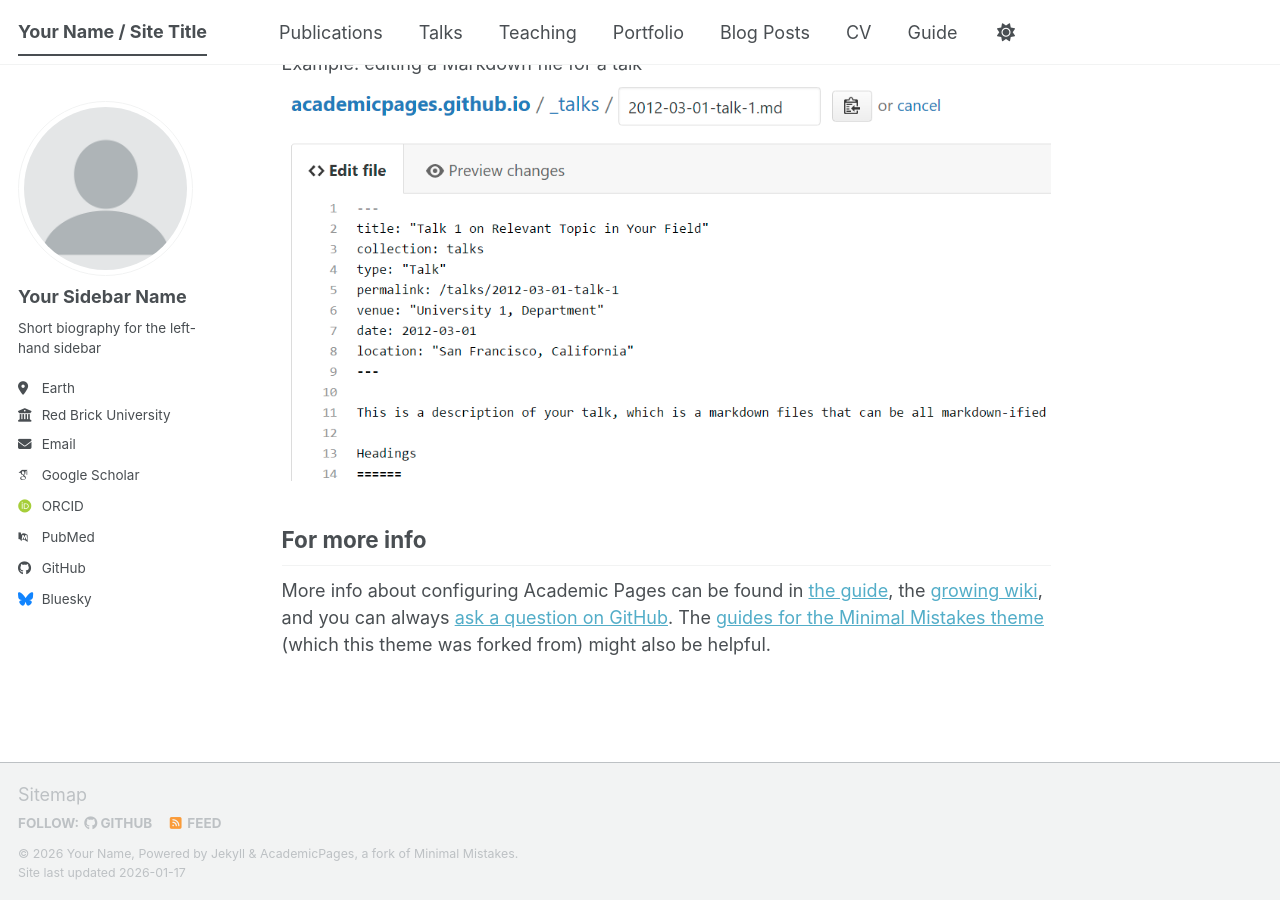
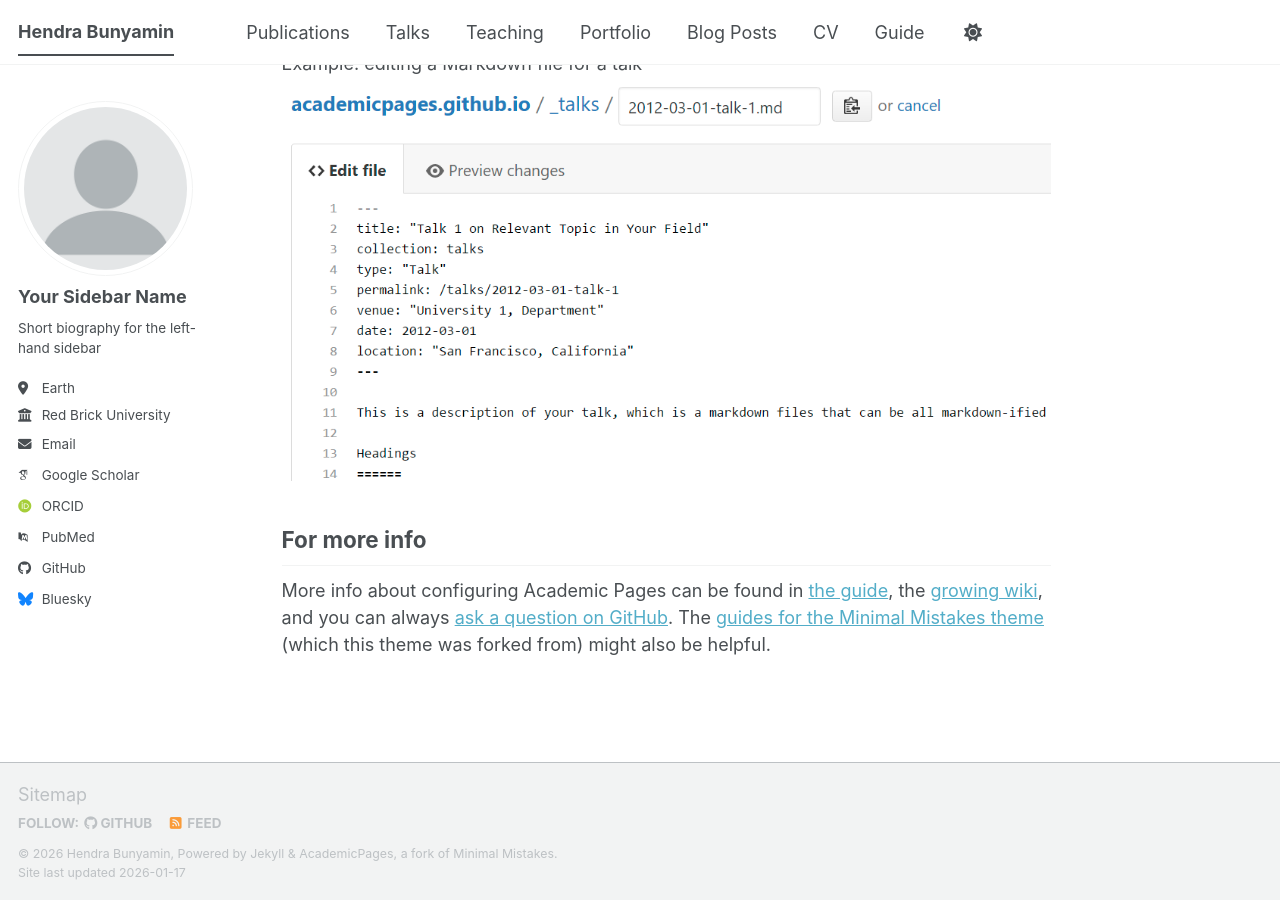
Before and after one commit to hbunyamin/hbunyamin.github.io, a Jekyll site: the page built from _pages/about.md, in a window 1280 px wide and 900 px high, scrolled down 2720 px. Built offline with Jekyll 4.4.1, drawn with Linux system fonts in a browser that asks for light colours; some web fonts are replaced; a script bundle is joined from its source files by our own code; library files that are not in the unit come from our copies.

Commit message:
Mulai Edit ... dari nama

```diff
--- a/_config.yml
+++ b/_config.yml
@@ -9,14 +9,14 @@
 # Basic Site Settings
 locale                   : "en-US"
 site_theme               : "default" # The available themes options are "default", "air", "sunrise", "mint", "dirt" and "contrast"
-title                    : "Your Name / Site Title"
+title                    : "Hendra Bunyamin"
 title_separator          : "-"
-name                     : &name "Your Name"
-description              : &description "Your Name's academic portfolio"   # Update this with a general description of your site, this is the default if not overridden by a page
-url                      : https://academicpages.github.io # The base hostname & protocol for your site e.g. "https://[your GitHub username].github.io",
+name                     : &name "Hendra Bunyamin"
+description              : &description "Hendra Bunyamin's academic portfolio"   # Update this with a general description of your site, this is the default if not overridden by a page
+url                      : https://hbunyamin.github.io # The base hostname & protocol for your site e.g. "https://[your GitHub username].github.io",
                                                            # or if you already have some other page hosted on Github then use "https://[your GitHub username].github.io/[Your Repo Name]"
 baseurl                  : "" # the subpath of your site, e.g. "/blog"
-repository               : "academicpages/academicpages.github.io"
+repository               : "hbunyamin/hbunyamin.github.io"
 
 # Site Author - The following control what appear as part of the author content on the side bar.
 #               If a field is blank the icon and link will not appear, otherwise it will be shown.
```
